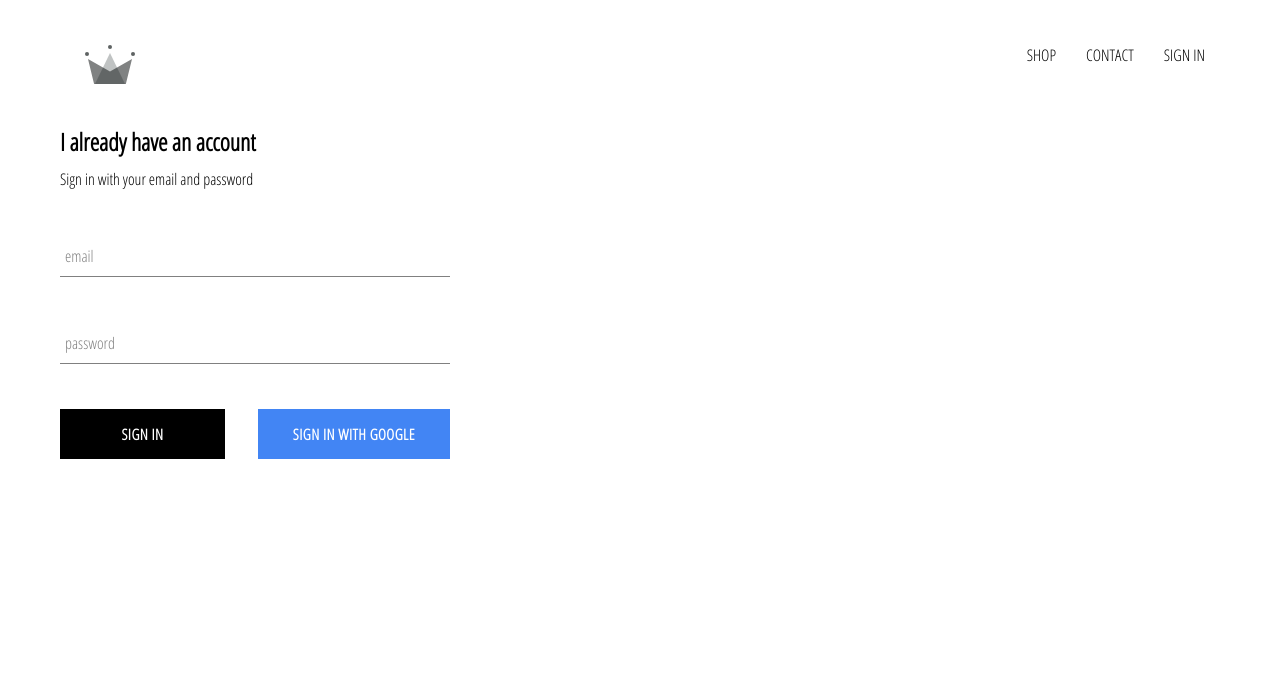
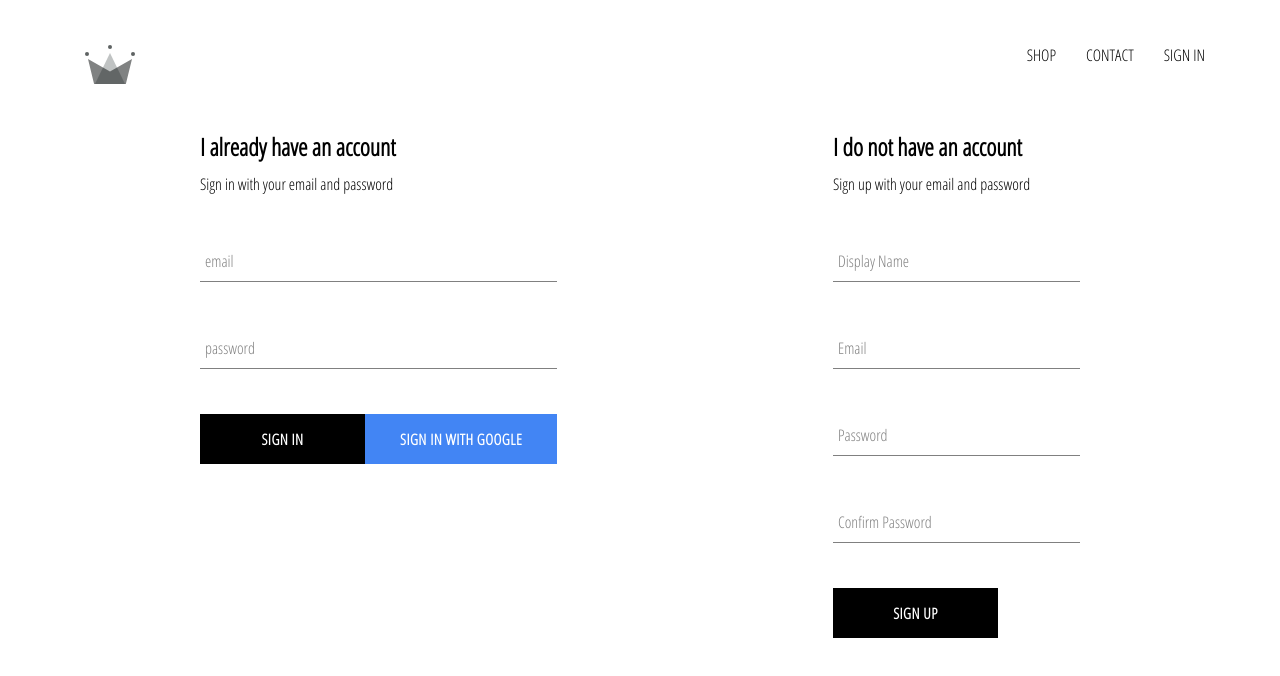
Before and after one commit to divineLush/crown-clothing, a React (Create React App) app: page /signin in a window 1280 px wide. Shown: the top 676 px of the page. Built offline with nearby package versions, Linux system fonts and the light colour scheme; no server answers.

Commit message:
sign up functionality setup

```diff
--- a/src/components/header/header.scss
+++ b/src/components/header/header.scss
@@ -21,6 +21,7 @@
 
   &__nav-link {
     padding: 10px 15px;
+    transition: all .4s ease-out;
   }
 
   &__sign-out-btn {
--- a/src/components/sign-in/sign-in.jsx
+++ b/src/components/sign-in/sign-in.jsx
@@ -17,13 +17,13 @@
     }
   }
 
-  handleSubmit = event => {
+  handleSubmit = (event) => {
     event.preventDefault();
 
     this.setState({ email: '', password: '' });
   }
 
-  handleChange = event => {
+  handleChange = (event) => {
     const { value, name } = event.target;
 
     this.setState({ [name]: value });
--- /dev/null
+++ b/src/components/sign-up/sign-up.jsx
@@ -0,0 +1,97 @@
+import React from 'react';
+
+import FormInput from '../form-input/form-input.jsx';
+import Button from '../button/button.jsx';
+
+import { auth, createUserProfileDocument } from '../../firebase/firebase.utils.js';
+
+import './sign-up.scss';
+
+class SignUp extends React.Component {
+  state = {
+    displayName: '',
+    email: '',
+    password: '',
+    confirmPassword: '',
+  }
+
+  handleSubmit = async (event) => {
+    event.preventDefault();
+
+    const { displayName, email, password, confirmPassword } = this.state;
+
+    if (password !== confirmPassword) {
+      alert("Passwords don't match");
+      return
+    }
+
+    try {
+      const { user } = await auth.createUserWithEmailAndPassword(
+        email,
+        password
+      );
+
+      createUserProfileDocument(user, { displayName });
+
+      // clear form
+      this.setState({
+        displayName: '',
+        email: '',
+        password: '',
+        confirmPassword: '',
+      });
+    } catch (error) {
+      console.log(error.message);
+    }
+  }
+
+  handleChange = (event) => {
+    const { name, value } = event.target;
+
+    this.setState({ [name]: value });
+  }
+
+  render () {
+    const { displayName, email, password, confirmPassword } = this.state;
+
+    return (
+      <section className="sign-up">
+        <h2 className="sign-up__title">I do not have an account</h2>
+        <span>Sign up with your email and password</span>
+        <form className="sign-up__form" onSubmit={ this.handleSubmit }>
+          <FormInput
+            type="text"
+            name="displayName"
+            value={ displayName }
+            onChange={ this.handleChange }
+            label="Display Name"
+          />
+          <FormInput
+            type="email"
+            name="email"
+            value={ email }
+            onChange={ this.handleChange }
+            label="Email"
+          />
+          <FormInput
+            type="password"
+            name="password"
+            value={ password }
+            onChange={ this.handleChange }
+            label="Password"
+          />
+          <FormInput
+            type="password"
+            name="confirmPassword"
+            value={ confirmPassword }
+            onChange={ this.handleChange }
+            label="Confirm Password"
+          />
+          <Button type="submit">SIGN UP</Button>
+        </form>
+      </section>
+    );
+  }
+}
+
+export default SignUp;
--- /dev/null
+++ b/src/components/sign-up/sign-up.scss
@@ -0,0 +1,9 @@
+.sign-up {
+  display: flex;
+  flex-direction: column;
+  max-width: 390px;
+
+  &__title {
+    margin: 10px 0;
+  }
+}
--- a/src/pages/sign-in/sign-in.jsx
+++ b/src/pages/sign-in/sign-in.jsx
@@ -1,12 +1,14 @@
 import React from 'react';
 
 import SignIn from '../../components/sign-in/sign-in.jsx';
+import SignUp from '../../components/sign-up/sign-up.jsx';
 
 import './sign-in.scss';
 
 const SignInSignUpPage = () => (
   <section className="sign-in-sign-up-page">
     <SignIn />
+    <SignUp />
   </section>
 );
 
--- a/src/pages/sign-in/sign-in.scss
+++ b/src/pages/sign-in/sign-in.scss
@@ -0,0 +1,6 @@
+.sign-in-sign-up-page {
+  max-width: 880px;
+  display: flex;
+  justify-content: space-between;
+  margin: 30px auto;
+}
```
Also changed, not shown: 1 other file (tests, documents, lock files or other folders).
